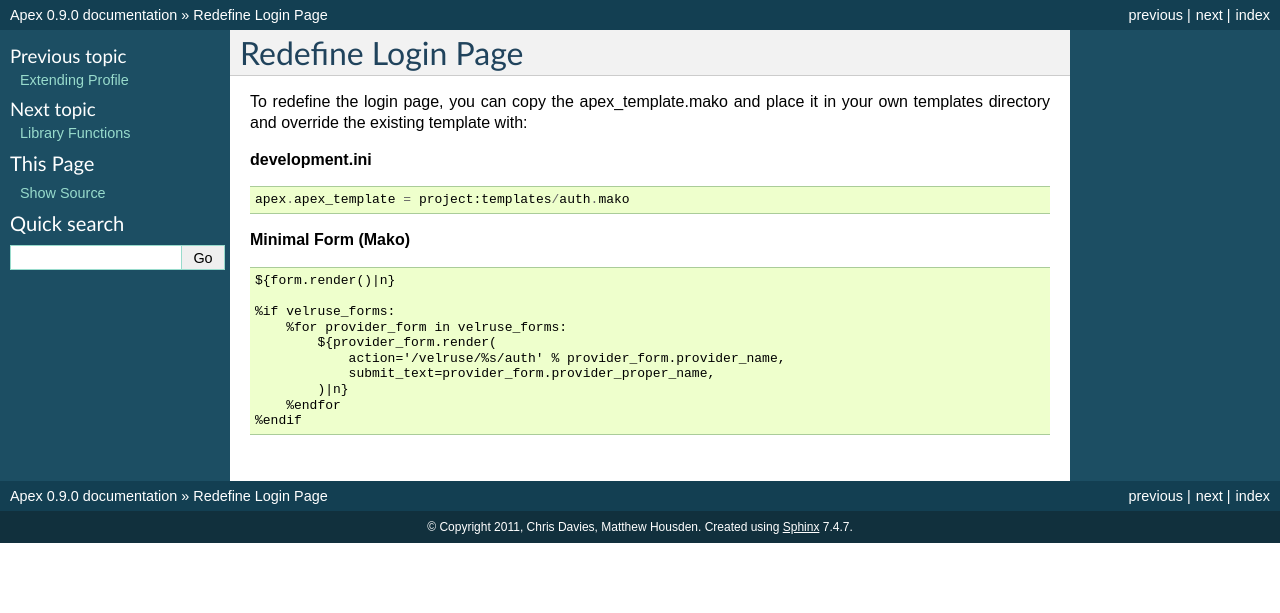
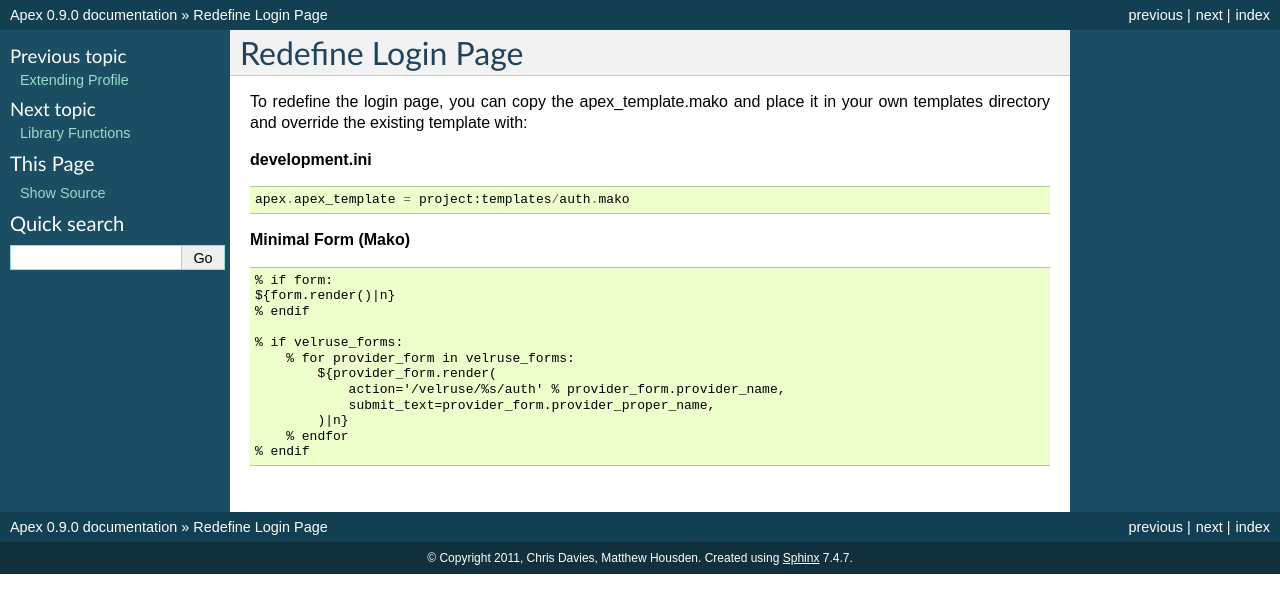
Before and after one commit to cd34/apex, a Sphinx documentation site: the page built from docs/source/redefine_login_page.rst, in a window 1280 px wide. Shown: the top 613 px of the page. Built offline with Sphinx 7.4.7, drawn with Linux system fonts in a browser that asks for light colours.

Commit message:
modify login form template to skip form if undefined (disable local)

```diff
--- a/docs/source/redefine_login_page.rst
+++ b/docs/source/redefine_login_page.rst
@@ -14,13 +14,15 @@
 
 ::
 
+    % if form:
     ${form.render()|n}
+    % endif
 
-    %if velruse_forms:
-        %for provider_form in velruse_forms:
+    % if velruse_forms:
+        % for provider_form in velruse_forms:
             ${provider_form.render(
                 action='/velruse/%s/auth' % provider_form.provider_name,
                 submit_text=provider_form.provider_proper_name,
             )|n}
-        %endfor
-    %endif
+        % endfor
+    % endif
```
